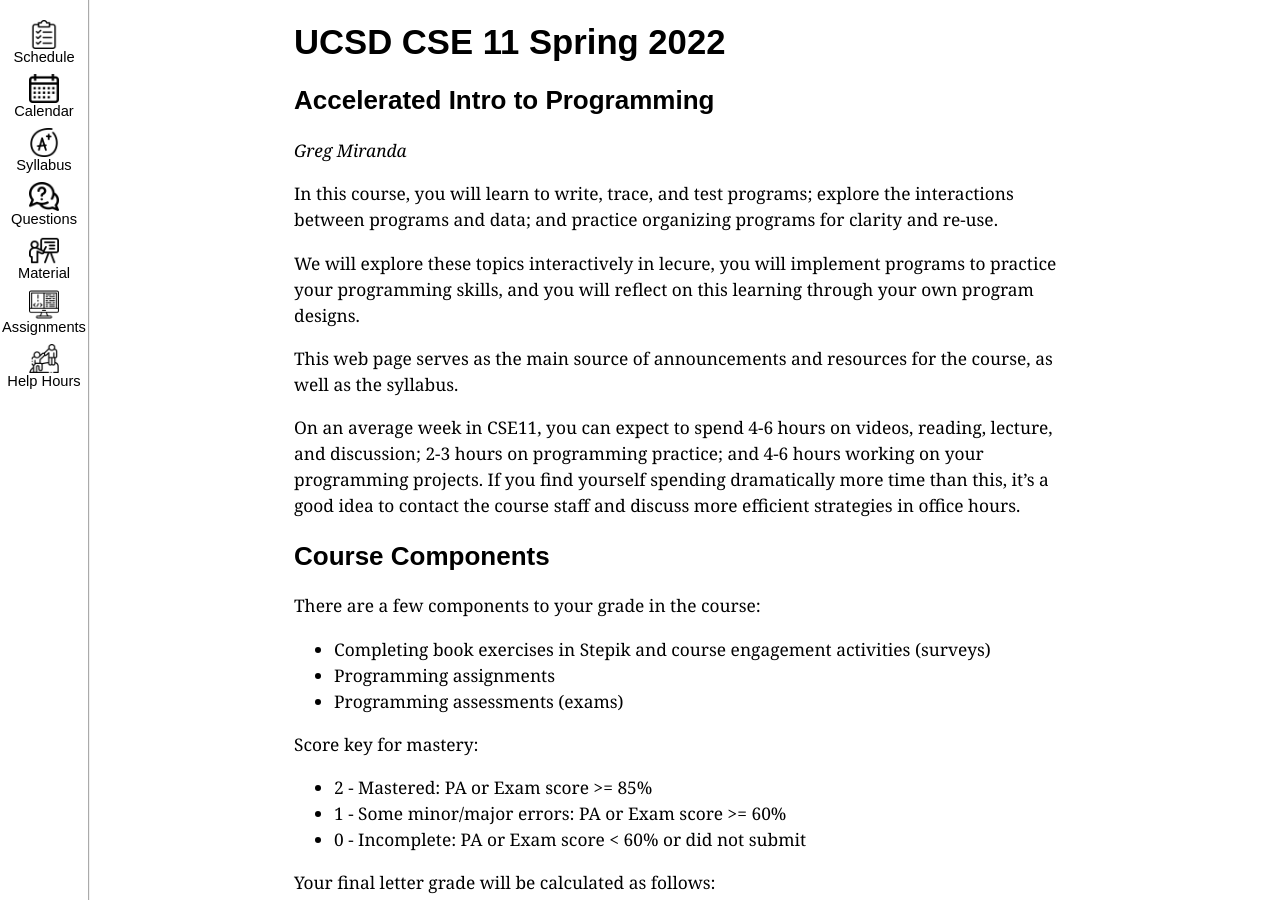
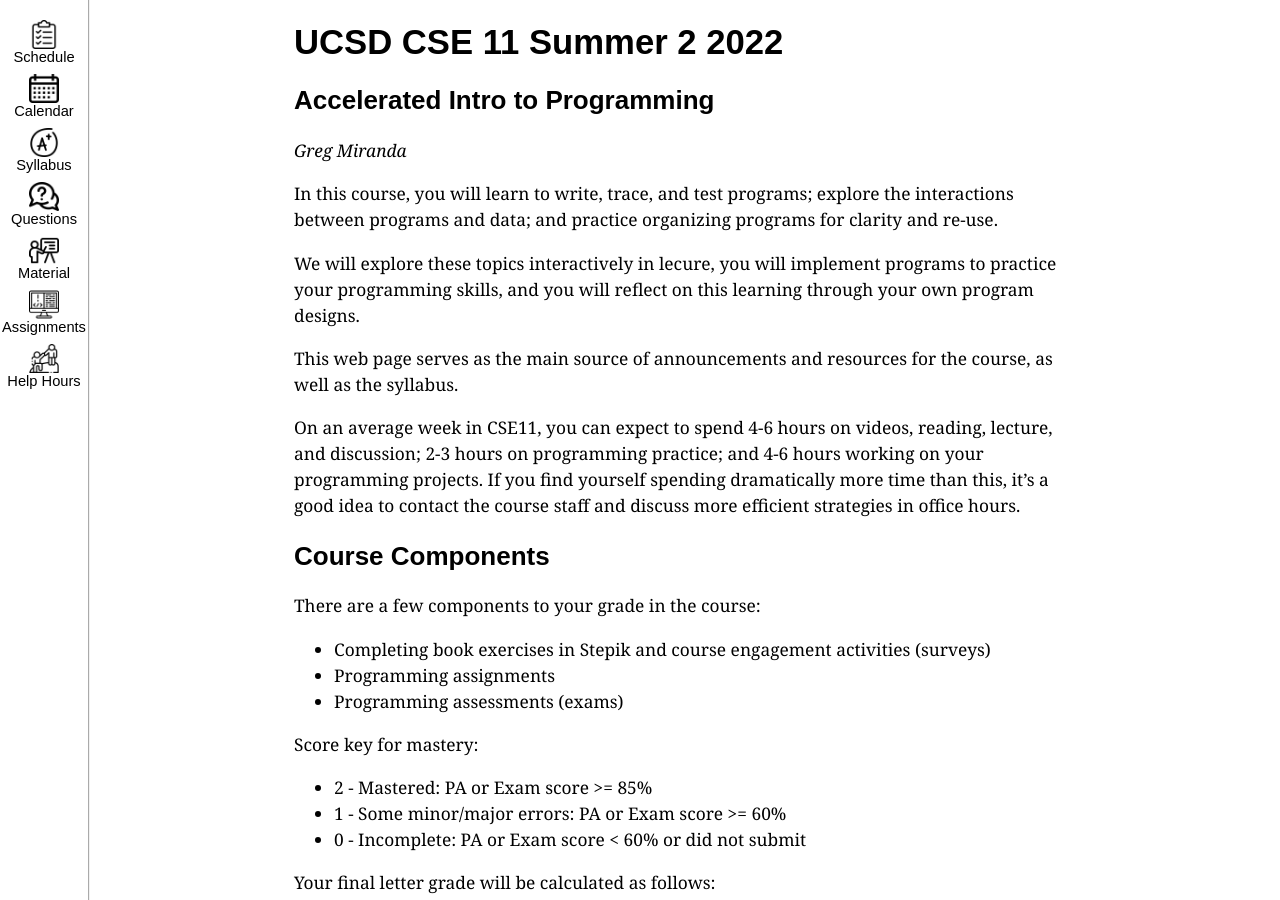
Before and after one commit to ucsd-cse11-su222/ucsd-cse11-su222.github.io, a Jekyll site: the page built from syllabus.md, in a window 1280 px wide and 900 px high. Built offline with Jekyll 4.4.1, drawn with Linux system fonts in a browser that asks for light colours.

Commit message:
Update syllabus.md

```diff
--- a/syllabus.md
+++ b/syllabus.md
@@ -1,10 +1,10 @@
 ---
 layout: with-sidebar
-title: "Syllabus – UCSD CSE11 Spring 22"
+title: "Syllabus – UCSD CSE11 Summer 2 22"
 doodle: "/doodle.png"
 ---
 
-# UCSD CSE 11 Spring 2022
+# UCSD CSE 11 Summer 2 2022
 ## Accelerated Intro to Programming
 
 _Greg Miranda_
```
